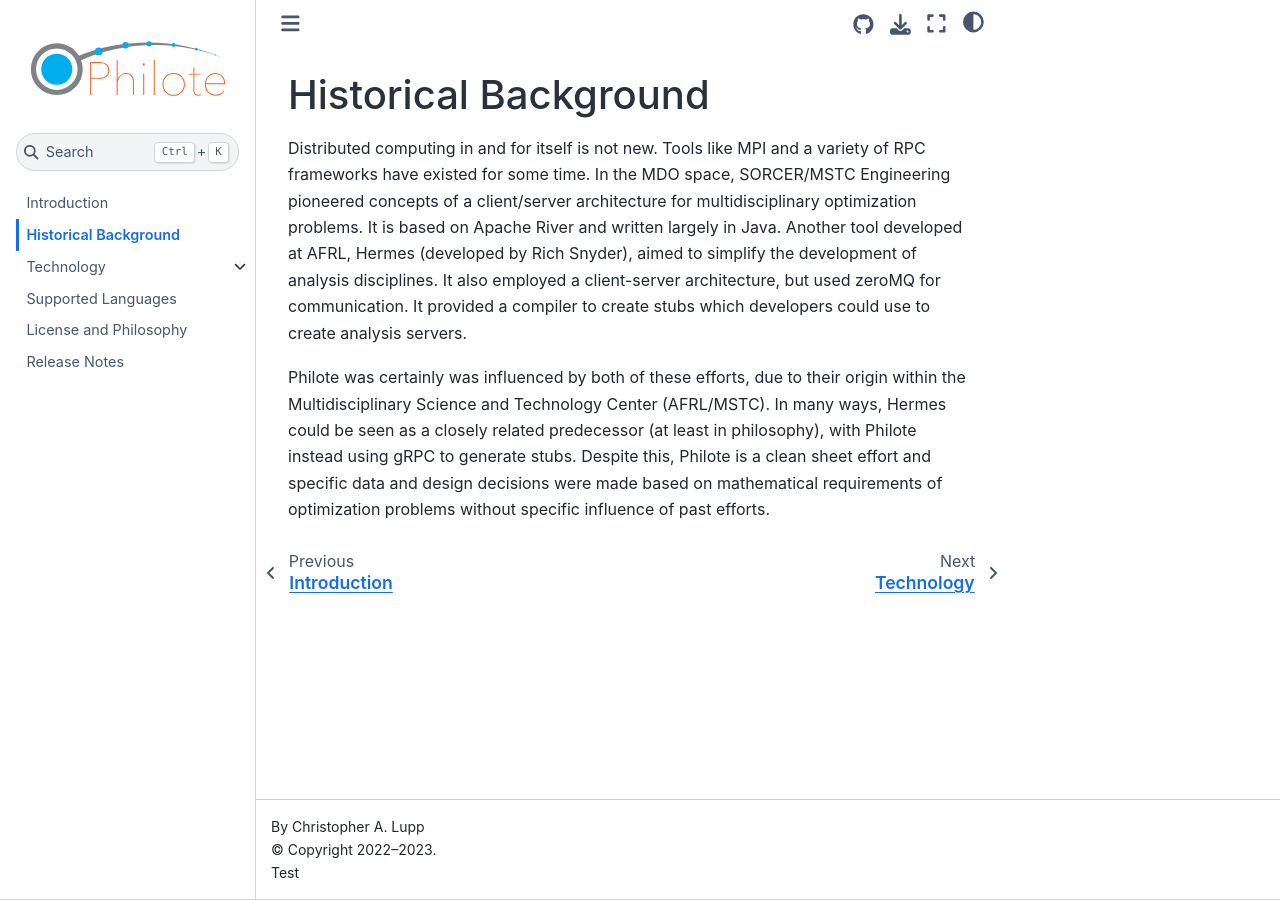
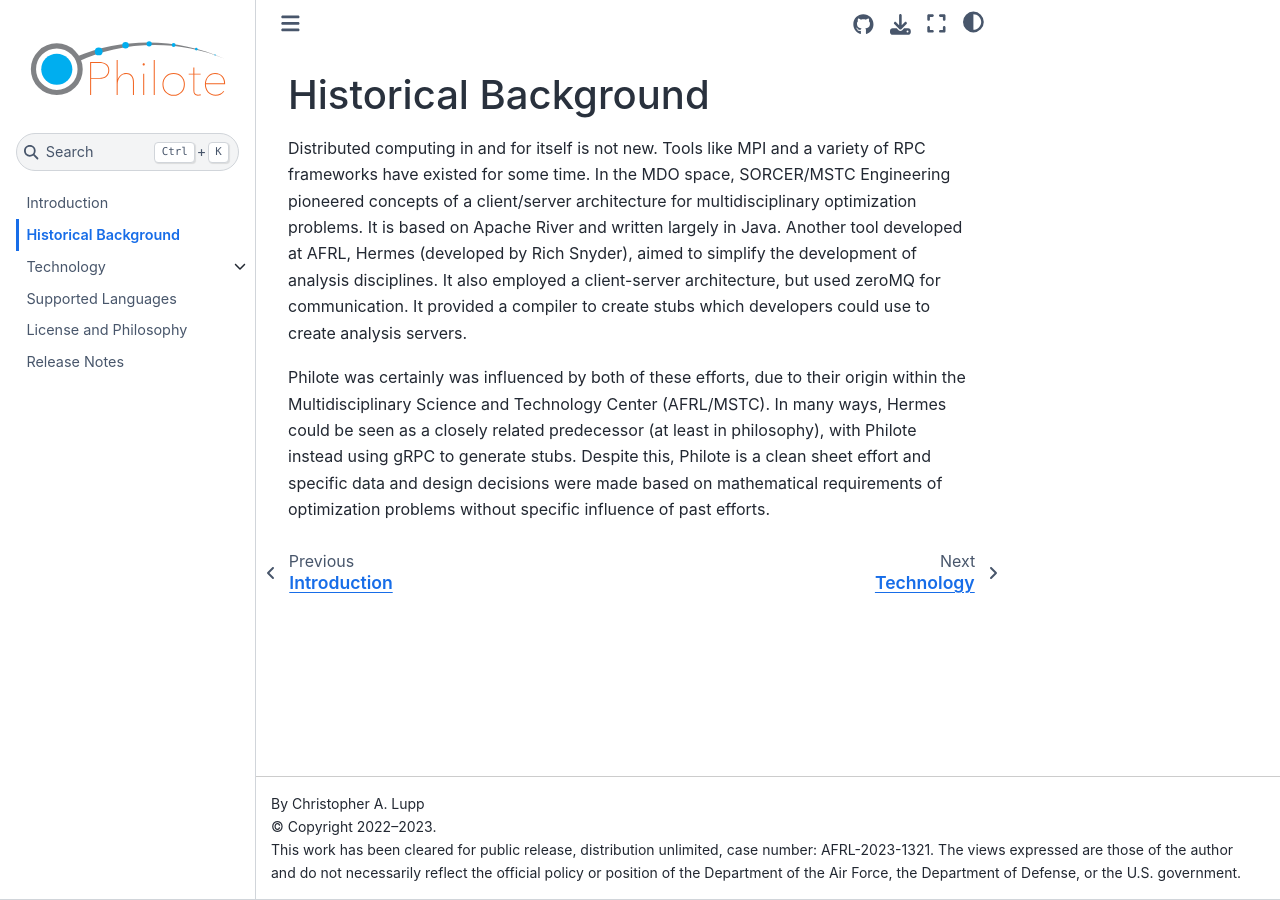
Before and after one commit to Philote-MDO/Philote-MDO, a Jupyter Book: the page built from doc/history.md, in a window 1280 px wide. Built offline with Jupyter Book 1.0.4 settings and Sphinx 7.4.7 and the Sphinx Book theme 1.1.4, drawn with Linux system fonts in a browser that asks for light colours.

Commit message:
added release information

```diff
--- a/doc/_config.yml
+++ b/doc/_config.yml
@@ -32,5 +32,8 @@ html:
   use_issues_button: true
   use_repository_button: true
   extra_navbar: ''
-  extra_footer: "Test"
+  extra_footer: "This work has been cleared for public release, distribution unlimited, case
+    number: AFRL-2023-1321. The views expressed are those of the author and do
+    not necessarily reflect the official policy or position of the Department of
+    the Air Force, the Department of Defense, or the U.S. government."
   # announcement: "Now with 20% more flavor!"
```
Also changed, not shown: README.md (+6 -0 lines), 2 other files.
